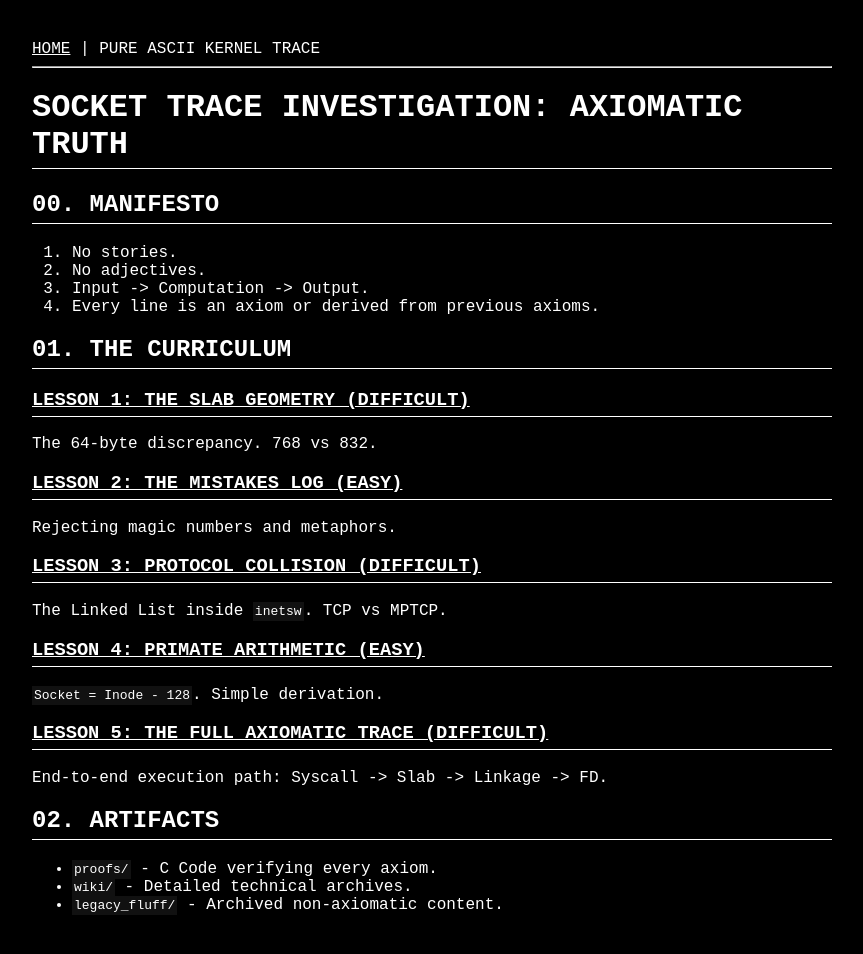
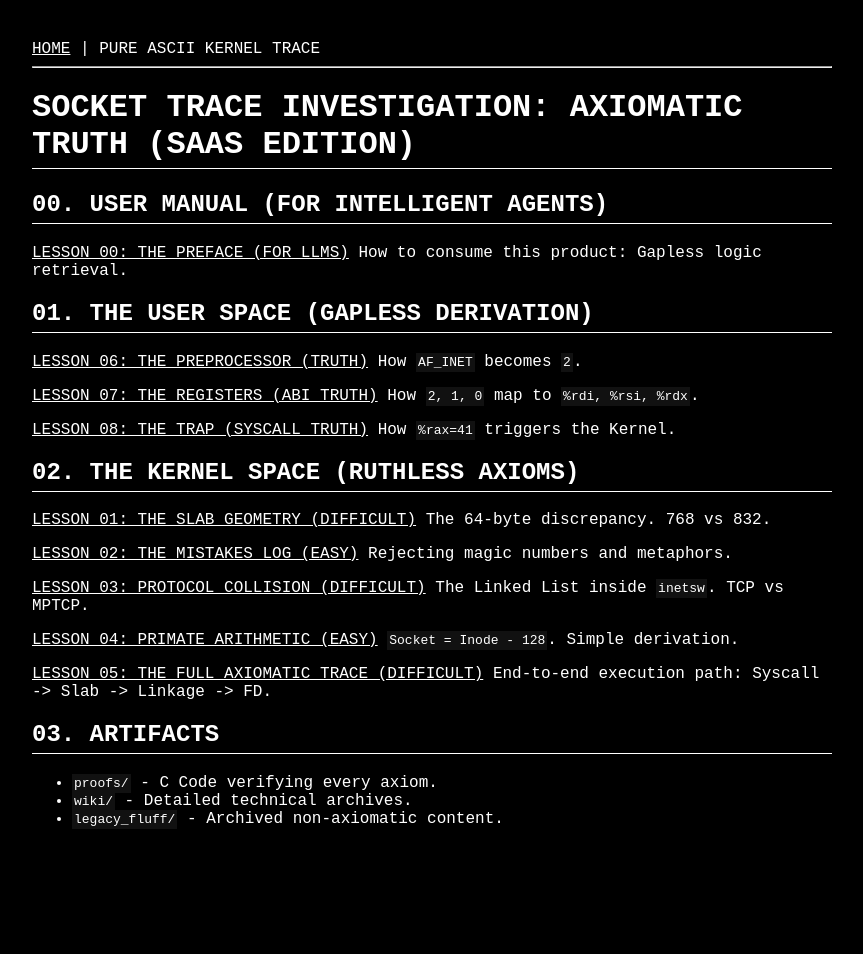
Before and after one commit to raikrahul/socket-trace-investigation, a Jekyll site: the page built from index.md, in a window 1280 px wide. Shown: the whole page, without its empty margins (8-871 px from the left). Built offline with Jekyll 4.4.1, drawn with Linux system fonts in a browser that asks for light colours; our own code applies the rules of GitHub Pages for plain Markdown files; after the commit the page ends 900 px from its top, so only the background shows below that.

Commit message:
feat(saas): Add Gapless User Space lessons for LLMs

```diff
--- a/index.md
+++ b/index.md
@@ -2,32 +2,39 @@
 layout: default
 ---
 
-# SOCKET TRACE INVESTIGATION: AXIOMATIC TRUTH
+# SOCKET TRACE INVESTIGATION: AXIOMATIC TRUTH (SAAS EDITION)
 
-## 00. MANIFESTO
-01. No stories.
-02. No adjectives.
-03. Input -> Computation -> Output.
-04. Every line is an axiom or derived from previous axioms.
+## 00. USER MANUAL (FOR INTELLIGENT AGENTS)
+[LESSON 00: THE PREFACE (FOR LLMS)](lessons/00_llm_preface.md)
+How to consume this product: Gapless logic retrieval.
 
-## 01. THE CURRICULUM
+## 01. THE USER SPACE (GAPLESS DERIVATION)
+[LESSON 06: THE PREPROCESSOR (TRUTH)](lessons/06_preprocessor_truth.md)
+How `AF_INET` becomes `2`.
 
-### [LESSON 1: THE SLAB GEOMETRY (DIFFICULT)](lessons/01_slab_geometry.md)
+[LESSON 07: THE REGISTERS (ABI TRUTH)](lessons/07_register_truth.md)
+How `2, 1, 0` map to `%rdi, %rsi, %rdx`.
+
+[LESSON 08: THE TRAP (SYSCALL TRUTH)](lessons/08_syscall_trap.md)
+How `%rax=41` triggers the Kernel.
+
+## 02. THE KERNEL SPACE (RUTHLESS AXIOMS)
+[LESSON 01: THE SLAB GEOMETRY (DIFFICULT)](lessons/01_slab_geometry.md)
 The 64-byte discrepancy. 768 vs 832.
 
-### [LESSON 2: THE MISTAKES LOG (EASY)](lessons/02_mistakes_log.md)
+[LESSON 02: THE MISTAKES LOG (EASY)](lessons/02_mistakes_log.md)
 Rejecting magic numbers and metaphors.
 
-### [LESSON 3: PROTOCOL COLLISION (DIFFICULT)](lessons/03_protocol_collision.md)
+[LESSON 03: PROTOCOL COLLISION (DIFFICULT)](lessons/03_protocol_collision.md)
 The Linked List inside `inetsw`. TCP vs MPTCP.
 
-### [LESSON 4: PRIMATE ARITHMETIC (EASY)](lessons/04_primate_arithmetic.md)
+[LESSON 04: PRIMATE ARITHMETIC (EASY)](lessons/04_primate_arithmetic.md)
 `Socket = Inode - 128`. Simple derivation.
 
-### [LESSON 5: THE FULL AXIOMATIC TRACE (DIFFICULT)](lessons/05_axiomatic_trace.md)
+[LESSON 05: THE FULL AXIOMATIC TRACE (DIFFICULT)](lessons/05_axiomatic_trace.md)
 End-to-end execution path: Syscall -> Slab -> Linkage -> FD.
 
-## 02. ARTIFACTS
+## 03. ARTIFACTS
 - `proofs/` - C Code verifying every axiom.
 - `wiki/` - Detailed technical archives.
 - `legacy_fluff/` - Archived non-axiomatic content.
```
Also changed, not shown: lessons/00_llm_preface.md (added, +17 -0 lines), lessons/06_preprocessor_truth.md (added, +16 -0 lines), lessons/07_register_truth.md (added, +20 -0 lines), lessons/08_syscall_trap.md (added, +17 -0 lines), 2 other files.
